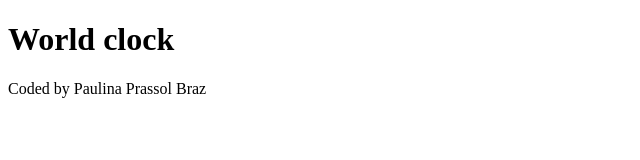
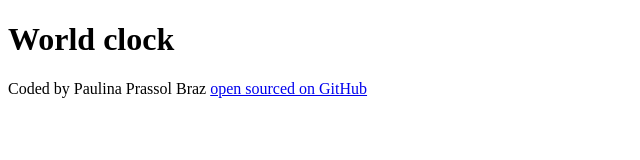
Before and after one commit to PaulinaBraz/World-Clock-Project, a plain HTML site: page index.html in a window 1280 px wide. Shown: the whole page, without its empty margins (0-640 px from the left). Drawn offline with Linux system fonts and the light colour scheme.

Commit message:
Added link to GitHub

```diff
--- a/index.html
+++ b/index.html
@@ -9,7 +9,12 @@
   </head>
   <body>
     <h1>World clock</h1>
-    <footer>Coded by Paulina Prassol Braz</footer>
+    <footer>
+      Coded by Paulina Prassol Braz
+      <a href="https://github.com/PaulinaBraz/World-Clock-Project">
+        open sourced on GitHub</a
+      >
+    </footer>
     <script src="javascript/index.js"></script>
   </body>
 </html>
```
